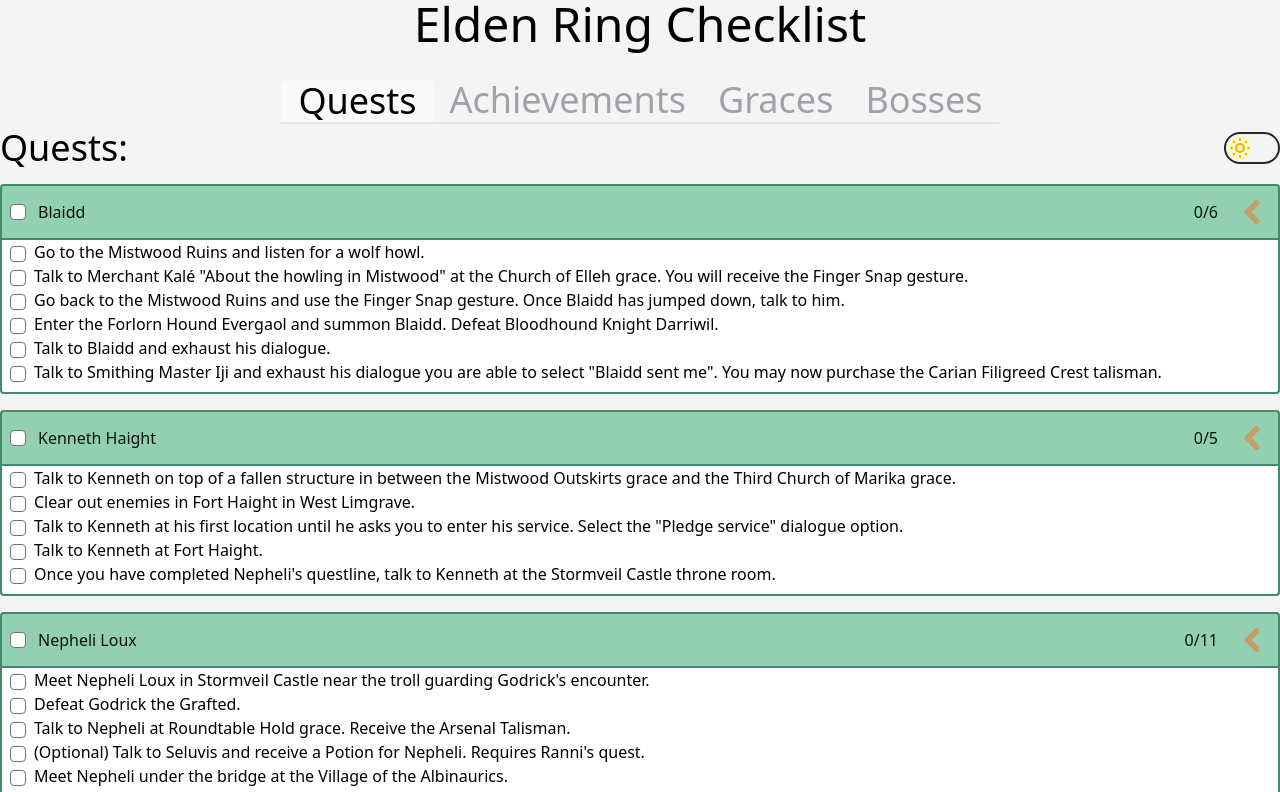
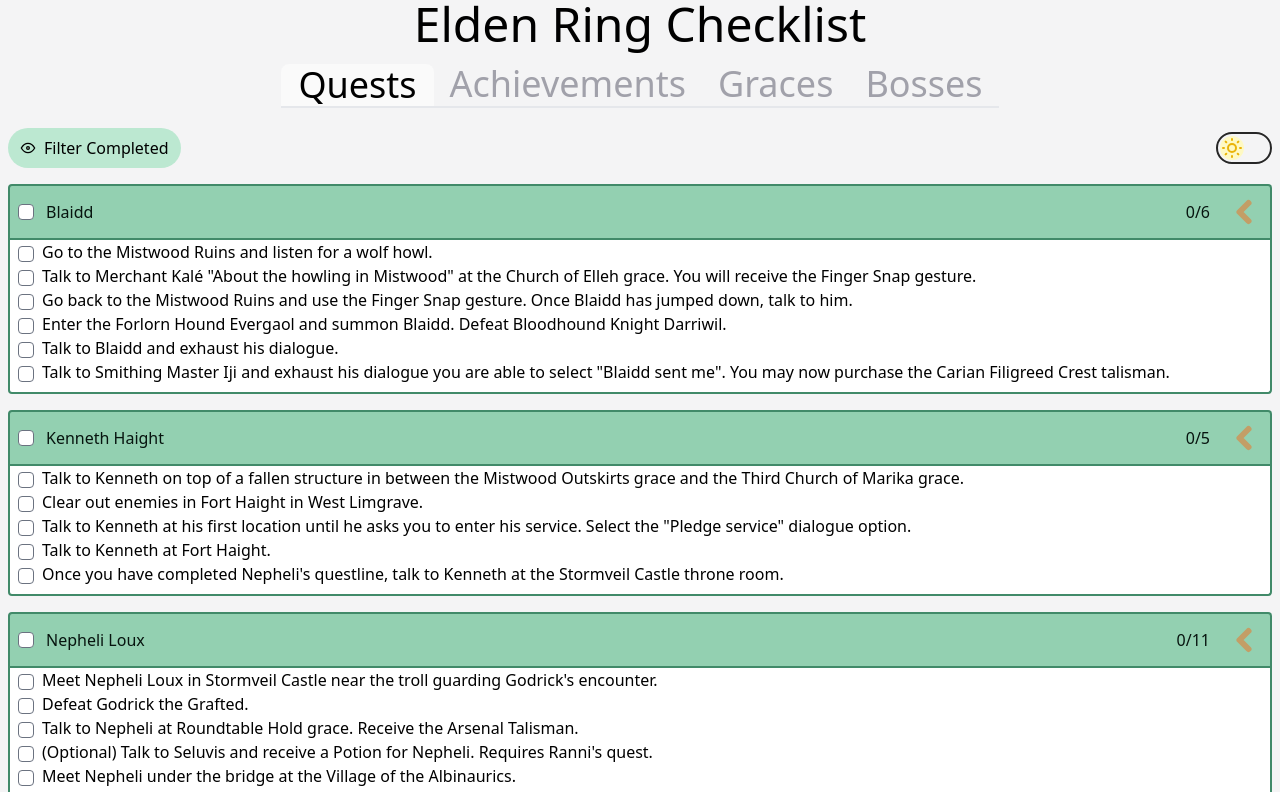
Before and after one commit to Gobluebro/Elden-Ring-Checklist, a Next.js app: page / in a window 1280 px wide. Shown: the top 792 px of the page. Built offline with nearby package versions, Linux system fonts and the light colour scheme.

Commit message:
Add completed filter to hide things already checked as completed

```diff
--- a/components/checkboxContainer.tsx
+++ b/components/checkboxContainer.tsx
@@ -6,13 +6,14 @@
 
 interface Props {
   list: ListType;
+  showCompleted: boolean;
 }
 
 const checkboxInputStyles =
   "rounded text-elden-ring-dark-blue focus:border-elden-ring-green-300 focus:ring focus:ring-offset-0 focus:ring-elden-ring-green-200 focus:ring-opacity-50";
 
 const CheckboxContainer = (props: Props) => {
-  const { list } = props;
+  const { list, showCompleted } = props;
   const [isAllTrue, setIsAllTrue] = useState<boolean>(false);
   const [isOpen, setIsOpen] = useState<boolean>(true);
   const [numberOfCompletedEntries, setNumberOfCompletedEntries] =
@@ -67,7 +68,9 @@
   };
 
   return (
-    <fieldset className="my-4">
+    <fieldset
+      className={`my-4 ${isAllTrue && !showCompleted ? "hidden" : "block"}`}
+    >
       <legend
         className={`border-2 border-solid ${
           isOpen ? "rounded-t" : "rounded"
@@ -122,7 +125,10 @@
         }`}
       >
         {list.requirements.map(({ id, description, url }) => (
-          <div key={id}>
+          <div
+            key={id}
+            className={!showCompleted && checkedState[id] ? "hidden" : "block"}
+          >
             <input
               id={id}
               type="checkbox"
--- a/components/completeList.tsx
+++ b/components/completeList.tsx
@@ -7,10 +7,11 @@
 
 interface Props {
   listName: TabNames;
+  showCompleted: boolean;
 }
 
 const CompleteList = (props: Props) => {
-  const { listName } = props;
+  const { listName, showCompleted } = props;
 
   const lists = {
     [TabNames.Quests]: Quests,
@@ -24,7 +25,11 @@
   return (
     <>
       {dataArray.map((item) => (
-        <CheckboxContainer key={item.id} list={item} />
+        <CheckboxContainer
+          key={item.id}
+          list={item}
+          showCompleted={showCompleted}
+        />
       ))}
     </>
   );
--- /dev/null
+++ b/components/completedFilterButton.tsx
@@ -0,0 +1,29 @@
+import { IconEye, IconEyeOff } from "@tabler/icons";
+import { Dispatch, SetStateAction } from "react";
+
+interface Props {
+  showCompleted: boolean;
+  setShowCompleted: Dispatch<SetStateAction<boolean>>;
+}
+
+const iconStyles = "mr-2";
+
+const CompletedFilterButton = (props: Props) => {
+  const { showCompleted, setShowCompleted } = props;
+
+  return (
+    <button
+      className="flex rounded-full bg-elden-ring-green-100 dark:bg-elden-ring-green-600 p-3 items-center"
+      onClick={() => setShowCompleted(!showCompleted)}
+    >
+      {showCompleted ? (
+        <IconEye size={16} stroke={2} className={iconStyles} />
+      ) : (
+        <IconEyeOff size={16} stroke={2} className={iconStyles} />
+      )}
+      <span>Filter Completed</span>
+    </button>
+  );
+};
+
+export default CompletedFilterButton;
--- a/pages/index.tsx
+++ b/pages/index.tsx
@@ -7,9 +7,11 @@
 import Footer from "../components/footer";
 import MetaAndIcons from "../components/metaAndIcons";
 import { TabNames } from "../data/types";
+import CompletedFilterButton from "../components/completedFilterButton";
 
 const Home: NextPage = () => {
   const [currentTab, setCurrentTab] = useState<TabNames>(TabNames.Quests);
+  const [showCompleted, setShowCompleted] = useState<boolean>(true);
 
   return (
     <div className="container flex flex-col min-h-screen mx-auto">
@@ -19,7 +21,7 @@
         <MetaAndIcons />
       </Head>
 
-      <header className="mb-8">
+      <header className="mb-4">
         <h1 className="flex justify-center text-2xl md:text-5xl">
           Elden Ring Checklist
         </h1>
@@ -27,12 +29,15 @@
 
       <TabBar currentTab={currentTab} setCurrentTab={setCurrentTab} />
 
-      <main className="flex-1 mx-2 md:m-0">
-        <div className="flex justify-between items-center leading-none mb-2 mt-1 ">
-          <h2 className="text-lg md:text-4xl">{TabNames[currentTab]}:</h2>
+      <main className="flex-1 mx-2 mt-4">
+        <div className="flex justify-between items-center leading-none mt-1">
+          <CompletedFilterButton
+            showCompleted={showCompleted}
+            setShowCompleted={setShowCompleted}
+          />
           <DarkModeToggle />
         </div>
-        <CompleteList listName={currentTab} />
+        <CompleteList listName={currentTab} showCompleted={showCompleted} />
       </main>
 
       <Footer />
```
